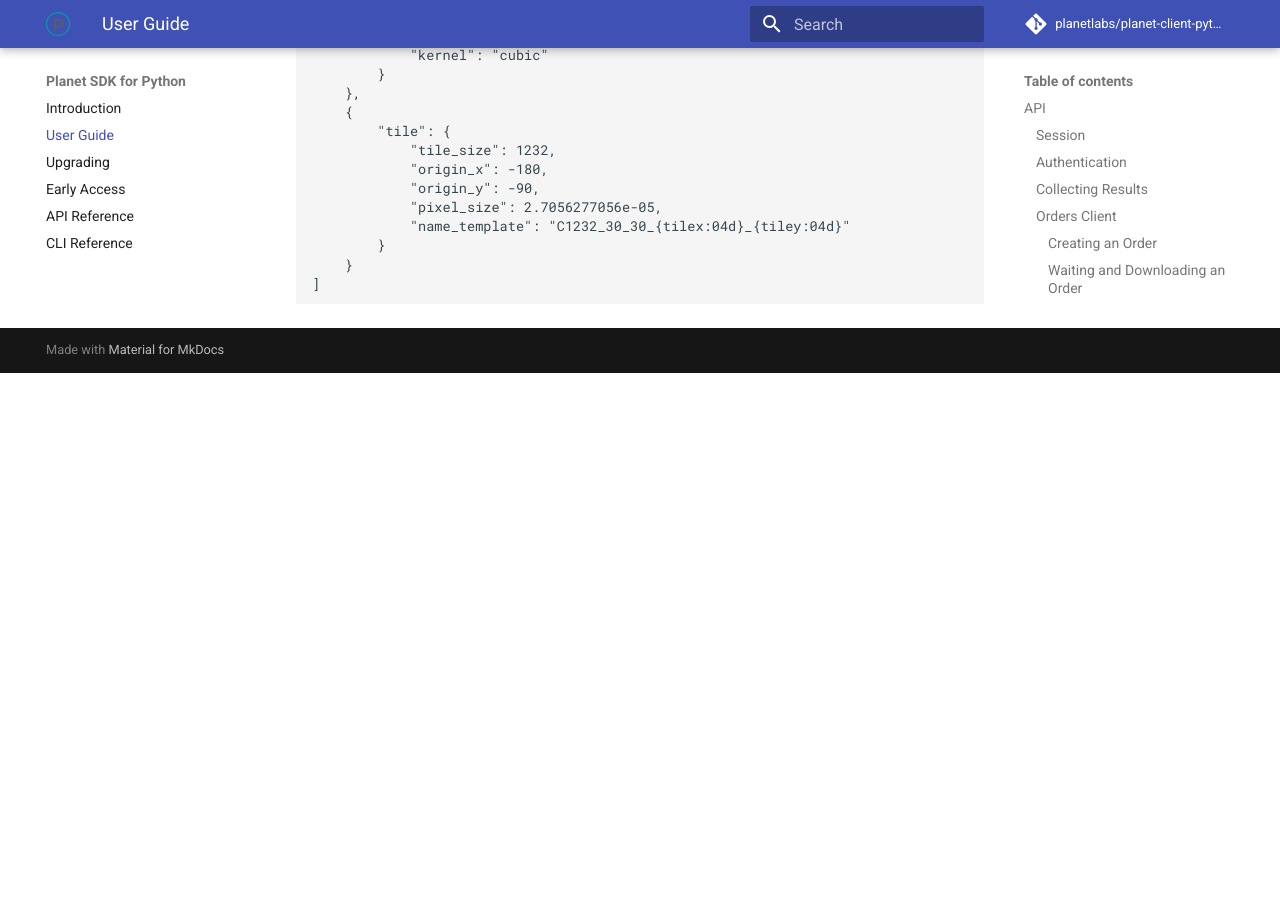
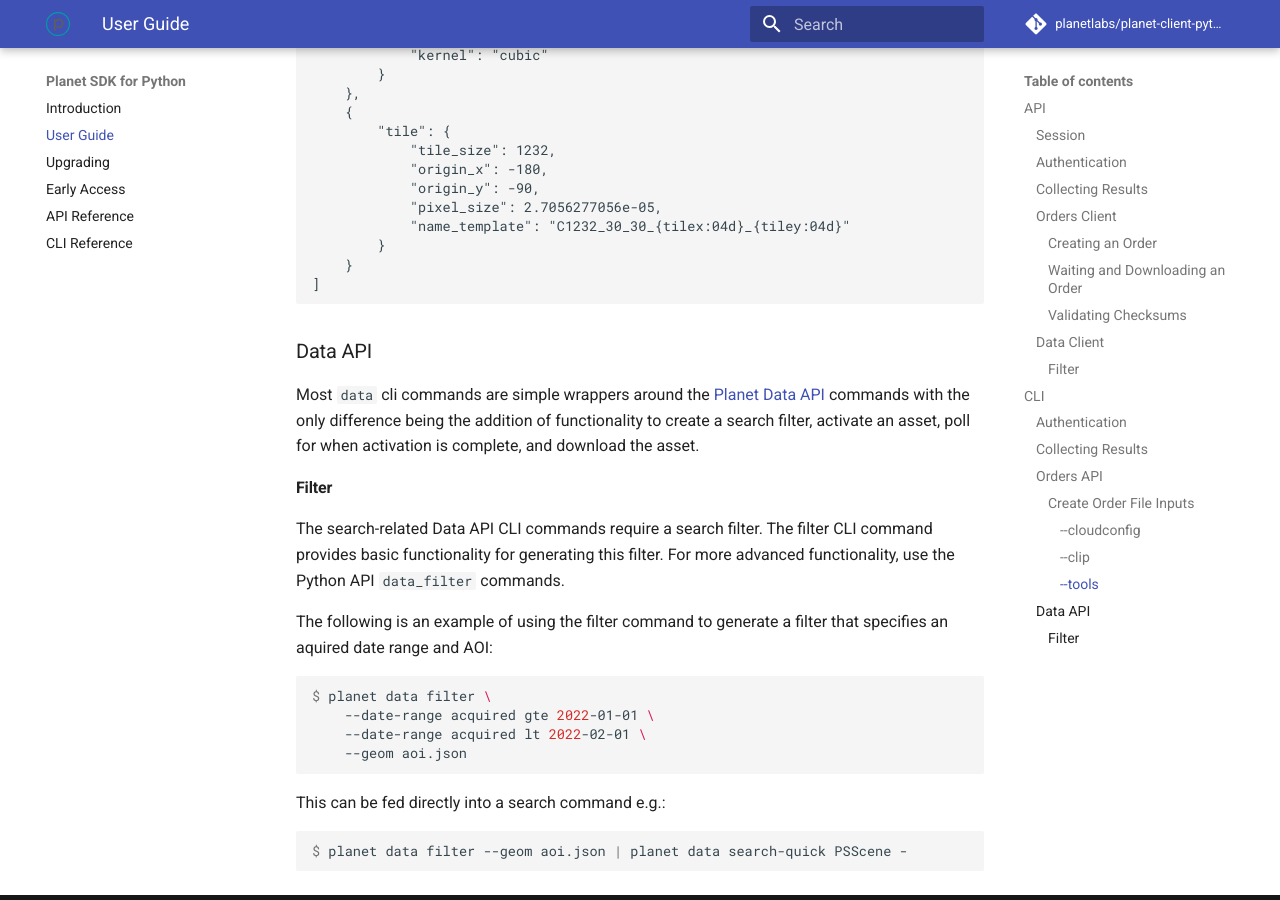
Before and after one commit to planetlabs/planet-client-python, an MkDocs documentation site: the page built from docs/guide.md, in a window 1280 px wide and 900 px high, scrolled down 8556 px. Built offline with MkDocs 1.6.1 and Material for MkDocs 9.7.7, drawn with Linux system fonts in a browser that asks for light colours; comment, search, counter and statistics services are not loaded; before the commit the page ends 8929 px from its top, so only the background shows below that.

Commit message:
add documentation for planet data filter to the guide

````diff
--- a/docs/guide.md
+++ b/docs/guide.md
@@ -480,3 +480,34 @@ Example: `tools.json`
     }
 ]
 ```
+
+### Data API
+
+Most `data` cli commands are simple wrappers around the
+[Planet Data API](https://developers.planet.com/docs/apis/data/reference/)
+commands with the only difference being the addition of functionality to create
+a search filter, activate an asset, poll for when activation is complete, and
+download the asset.
+
+
+#### Filter
+
+The search-related Data API CLI commands require a search filter. The filter
+CLI command provides basic functionality for generating this filter. For
+more advanced functionality, use the Python API `data_filter` commands.
+
+The following is an example of using the filter command to generate a filter
+that specifies an aquired date range and AOI:
+
+```console
+$ planet data filter \
+    --date-range acquired gte 2022-01-01 \
+    --date-range acquired lt 2022-02-01 \
+    --geom aoi.json
+```
+
+This can be fed directly into a search command e.g.:
+
+```console
+$ planet data filter --geom aoi.json | planet data search-quick PSScene -
+```
````
